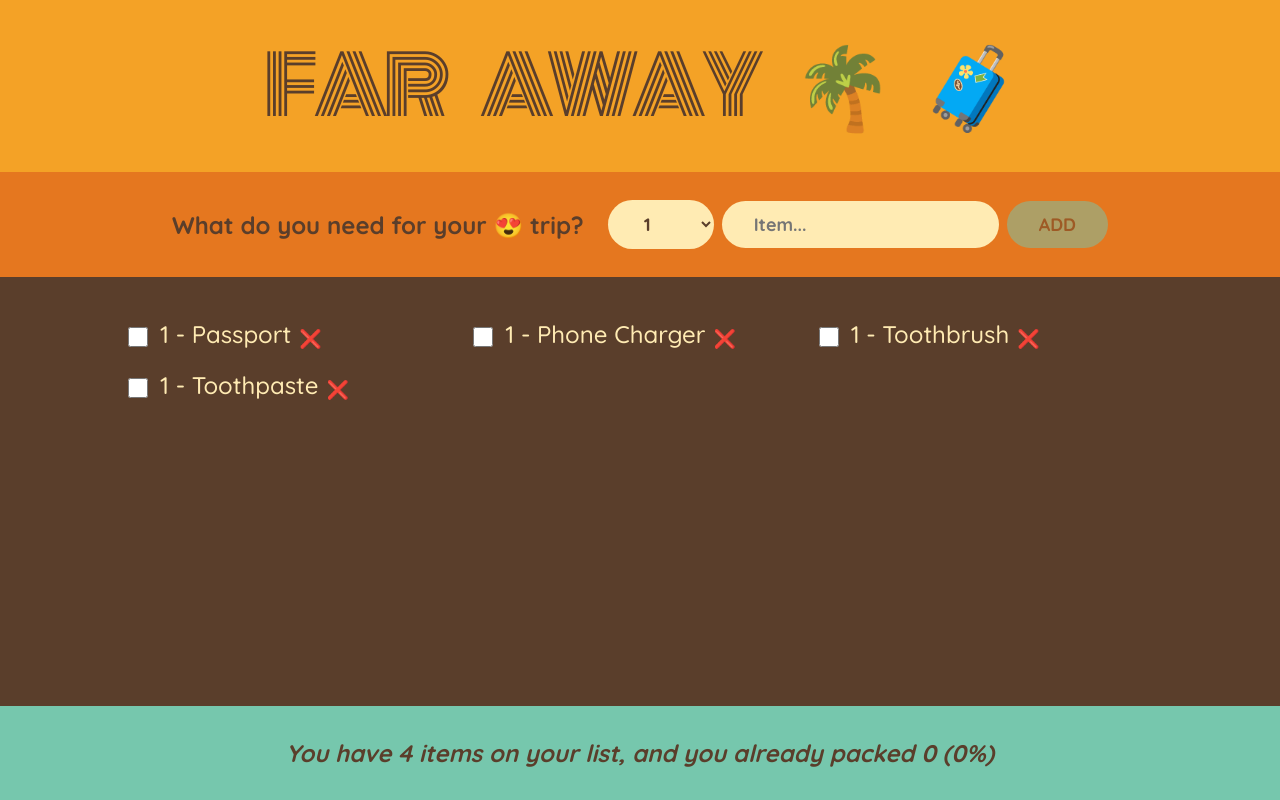
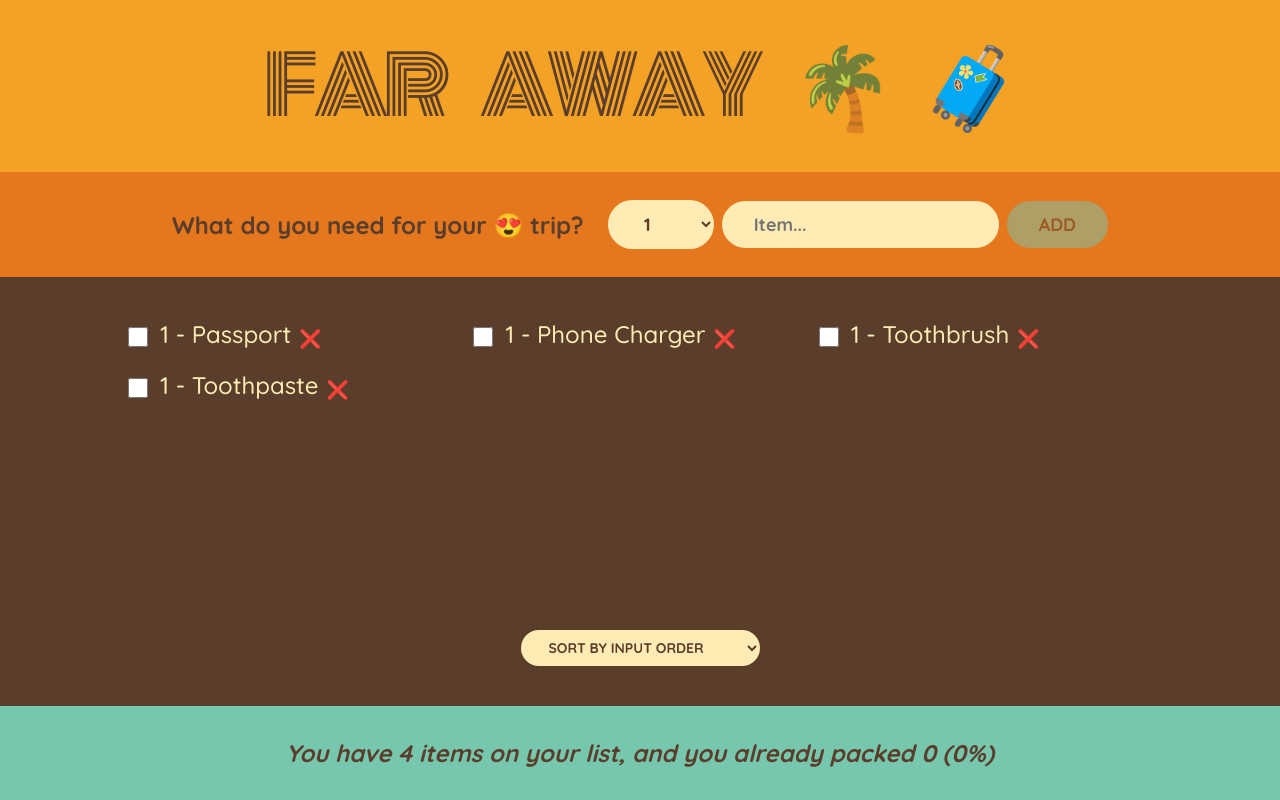
Before and after one commit to fandredev/far-away, a React (Create React App) app: page / in a window 1280 px wide. Built offline with nearby package versions, Linux system fonts and the light colour scheme.

Commit message:
feat: add sorting functionality to packing list

```diff
--- a/src/components/packing_list.tsx
+++ b/src/components/packing_list.tsx
@@ -1,3 +1,4 @@
+import { useState, ChangeEvent } from 'react';
 import Item, { PackingListItemProps } from './item';
 
 interface PackingListProps {
@@ -11,10 +12,28 @@
   onRemoveItem,
   onTogglePacked,
 }: PackingListProps) {
+  const [sortBy, setSortBy] = useState('input');
+
+  function handleSortChange(event: ChangeEvent<HTMLSelectElement>) {
+    setSortBy(event.target.value);
+  }
+
+  let sortedItems;
+
+  if (sortBy === 'description') {
+    sortedItems = [...items].sort((a, b) =>
+      a.description.localeCompare(b.description)
+    );
+  } else if (sortBy === 'packed') {
+    sortedItems = [...items].sort((a, b) => +a.packed - +b.packed);
+  } else {
+    sortedItems = items;
+  }
+
   return (
     <div className="list">
       <ul>
-        {items.map((item) => (
+        {sortedItems.map((item) => (
           <Item
             key={item.id}
             {...item}
@@ -23,6 +42,13 @@
           />
         ))}
       </ul>
+      <div className="actions">
+        <select value={sortBy} onChange={handleSortChange}>
+          <option value="input">Sort by input order</option>
+          <option value="description">Sort by description</option>
+          <option value="packed">Sort by packed status</option>
+        </select>
+      </div>
     </div>
   );
 }
```
